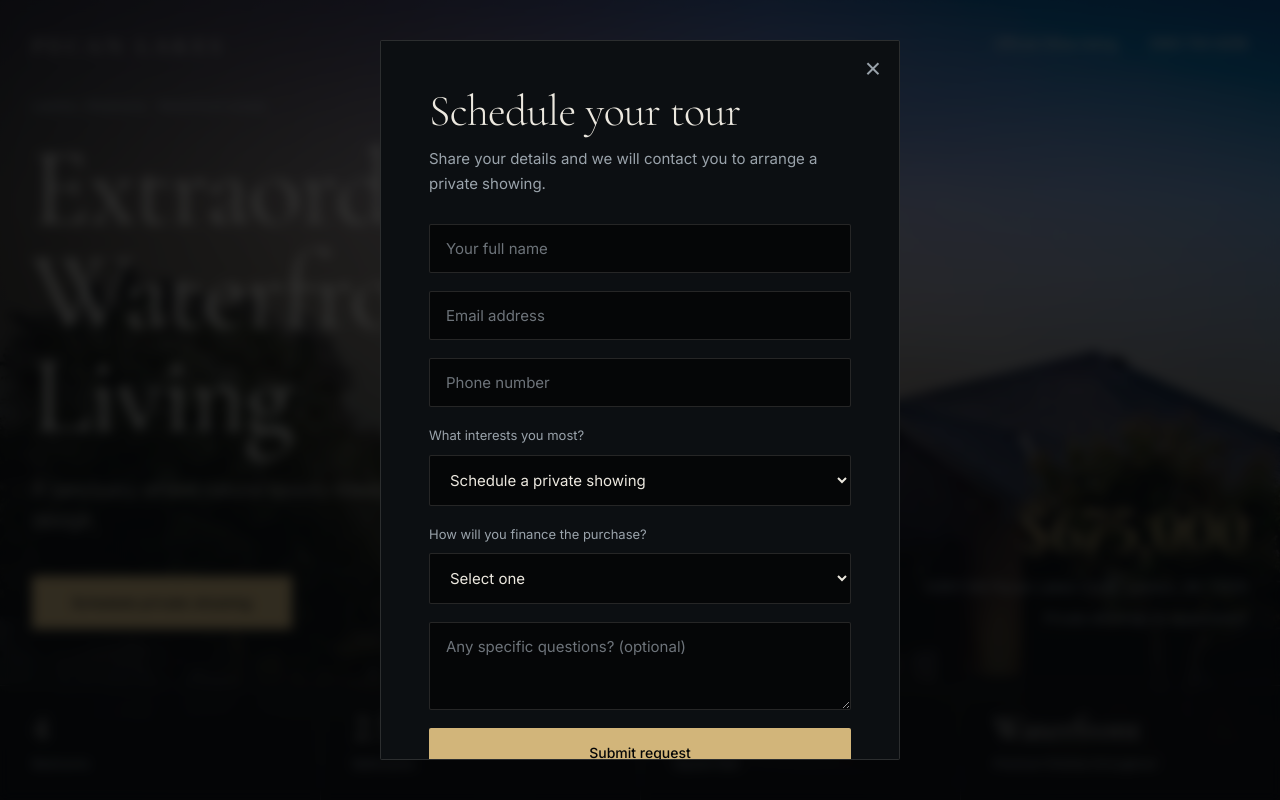
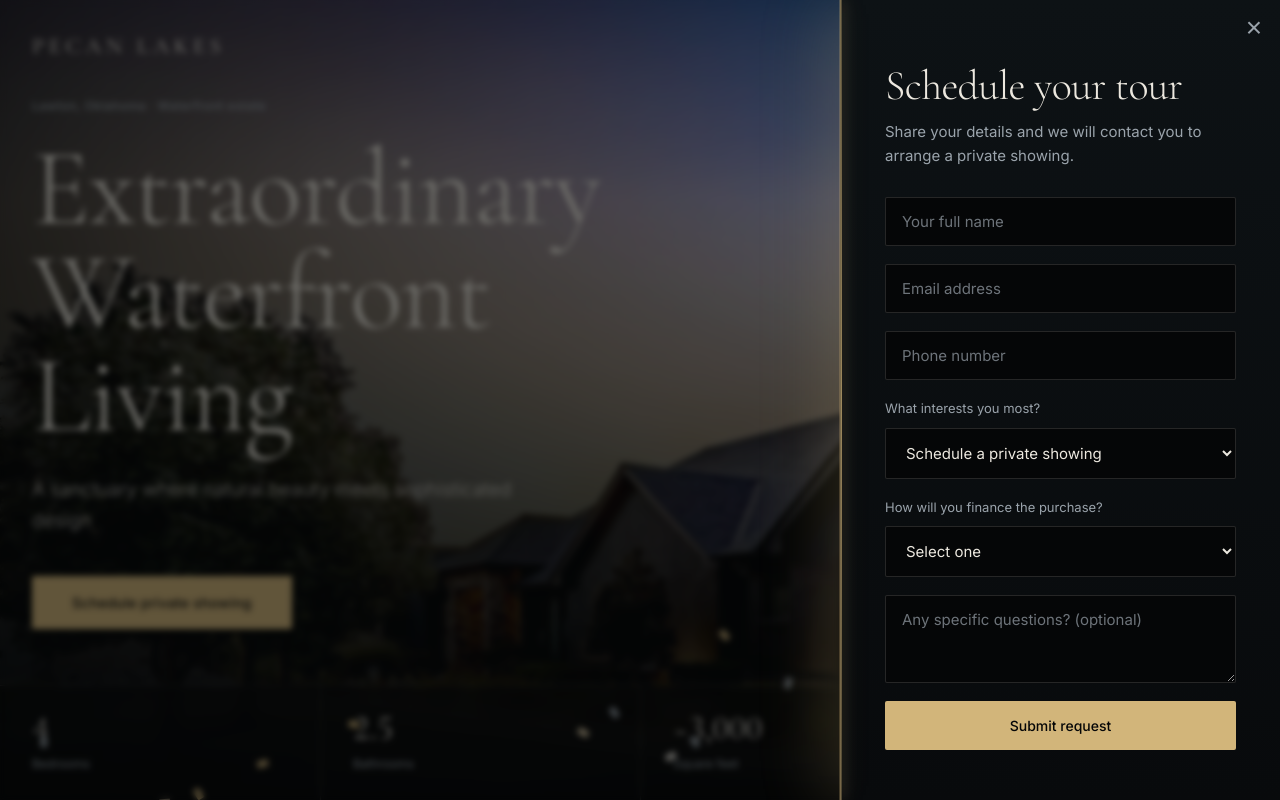
Before and after one commit to eli5421/Pecan-Lakes-Home-Sell-, a website: page index.html in a window 1280 px wide. Both pictures are taken after a click on the button "Schedule private showing". Shown: the top 800 px of the page. Drawn offline with nearby package versions, Linux system fonts and the light colour scheme.

Commit message:
Lead form becomes a lit side panel; light confetti on load; reopen tab
- Form slides in from the right with a glowing gold edge
- Opens by itself once per visit after a short pause; CTAs and the Request info tab reopen it
- Light confetti drifts once on page load (skipped for reduced motion)

Co-Authored-By: Claude Haiku 5.5 <noreply@anthropic.com>
Claude-Session: https://claude.ai/code/session_01LsiHEbD5JRuit7PnEFnKBv

```diff
--- a/index.html
+++ b/index.html
@@ -499,33 +499,64 @@
             font-size: 13px;
         }
 
-        /* ===== LEAD MODAL ===== */
+        /* ===== LEAD PANEL (slides in from the right) ===== */
         .modal {
             position: fixed;
             inset: 0;
             z-index: 1000;
-            align-items: center;
-            justify-content: center;
-            padding: 20px;
-            background: rgba(5, 6, 7, 0.78);
-            backdrop-filter: blur(6px);
-            -webkit-backdrop-filter: blur(6px);
+            display: flex;
+            justify-content: flex-end;
+            background: rgba(5, 6, 7, 0.55);
+            backdrop-filter: blur(3px);
+            -webkit-backdrop-filter: blur(3px);
+            animation: fadeIn 0.4s ease both;
         }
 
         .modal-card {
             position: relative;
-            width: 100%;
-            max-width: 520px;
-            max-height: 90vh;
+            width: min(440px, 100%);
+            height: 100%;
+            max-height: none;
             overflow-y: auto;
-            background: var(--graphite);
-            border: 1px solid var(--hairline);
-            border-radius: 2px;
-            padding: 48px;
+            background: linear-gradient(180deg, #0d1215 0%, #080a0c 100%);
+            border-left: 1px solid rgba(210, 181, 122, 0.55);
+            box-shadow:
+                -1px 0 0 rgba(210, 181, 122, 0.25),
+                -18px 0 60px rgba(210, 181, 122, 0.18),
+                inset 1px 0 0 rgba(210, 181, 122, 0.35);
+            padding: 64px 44px 48px;
+            animation: panelIn 0.7s cubic-bezier(0.2, 0.7, 0.2, 1) both;
+        }
+
+        .modal-card::before {
+            content: '';
+            position: absolute;
+            left: -1px;
+            top: 0;
+            bottom: 0;
+            width: 2px;
+            background: linear-gradient(180deg, transparent, var(--champagne), transparent);
+            box-shadow: 0 0 14px var(--champagne), 0 0 30px rgba(210, 181, 122, 0.5);
+            animation: led 3.2s ease-in-out infinite;
+        }
+
+        @keyframes panelIn {
+            from { transform: translateX(100%); }
+            to { transform: translateX(0); }
+        }
+
+        @keyframes fadeIn {
+            from { opacity: 0; }
+            to { opacity: 1; }
+        }
+
+        @keyframes led {
+            0%, 100% { opacity: 0.55; }
+            50% { opacity: 1; }
         }
 
         .modal-card h2 {
-            font-size: 44px;
+            font-size: 42px;
             margin-bottom: 12px;
         }
 
@@ -545,6 +576,50 @@
             line-height: 1;
             color: var(--mist);
             cursor: pointer;
+        }
+
+        .info-tab {
+            position: fixed;
+            right: 0;
+            top: 50%;
+            z-index: 900;
+            transform: translateY(-50%) rotate(180deg);
+            writing-mode: vertical-rl;
+            padding: 18px 12px;
+            background: var(--graphite);
+            color: var(--champagne);
+            border: 1px solid rgba(210, 181, 122, 0.5);
+            border-right: none;
+            font-family: inherit;
+            font-size: 13px;
+            letter-spacing: 0.04em;
+            cursor: pointer;
+            box-shadow: 0 0 18px rgba(210, 181, 122, 0.25);
+        }
+
+        body:has(#lead-modal[style*="flex"]) .info-tab { display: none; }
+
+        /* Light confetti: a single drift on page load */
+        .confetti {
+            position: fixed;
+            inset: 0;
+            z-index: 950;
+            pointer-events: none;
+            overflow: hidden;
+        }
+
+        .confetti i {
+            position: absolute;
+            top: -20px;
+            width: 7px;
+            height: 11px;
+            border-radius: 1px;
+            opacity: 0.85;
+            animation: drift linear forwards;
+        }
+
+        @keyframes drift {
+            to { transform: translate3d(var(--dx), 110vh, 0) rotate(var(--rot)); }
         }
 
         .modal-form {
@@ -782,6 +857,8 @@
 
     <a href="tel:+15807046296" class="call-button-mobile" id="mobile-call-button" style="display: none;" data-track-click="mobile-fixed-call-button">Call now to schedule</a>
 
+    <button class="info-tab" id="info-tab" type="button">Request info</button>
+
     <!-- Lead Capture Modal -->
     <div id="lead-modal" class="modal" style="display: none;">
         <div class="modal-card">
@@ -824,6 +901,44 @@
             <button class="modal-close" onclick="document.getElementById('lead-modal').style.display='none'" aria-label="Close">&times;</button>
         </div>
     </div>
+
+    <script>
+        // Opens the lead panel from the tab; the panel's own close button hides it again.
+        document.getElementById('info-tab').addEventListener('click', function () {
+            document.getElementById('lead-modal').style.display = 'flex';
+        });
+
+        // Light confetti, once on load (skipped for reduced motion).
+        (function () {
+            if (window.matchMedia('(prefers-reduced-motion: reduce)').matches) return;
+            var layer = document.createElement('div');
+            layer.className = 'confetti';
+            var colors = ['#ece8df', '#d2b57a', '#e8d4ae', '#9aa3ab'];
+            for (var n = 0; n < 46; n++) {
+                var bit = document.createElement('i');
+                bit.style.left = (Math.random() * 100) + '%';
+                bit.style.background = colors[n % colors.length];
+                bit.style.setProperty('--dx', ((Math.random() - 0.5) * 160) + 'px');
+                bit.style.setProperty('--rot', (Math.random() * 720 - 360) + 'deg');
+                bit.style.animationDuration = (5 + Math.random() * 4) + 's';
+                bit.style.animationDelay = (Math.random() * 1.6) + 's';
+                layer.appendChild(bit);
+            }
+            document.body.appendChild(layer);
+            setTimeout(function () { layer.remove(); }, 11000);
+        })();
+
+        // Open the panel by itself once per visit, after a short pause.
+        (function () {
+            var seen = false;
+            try { seen = sessionStorage.getItem('pecan_panel_seen') === '1'; } catch (e) {}
+            if (seen) return;
+            setTimeout(function () {
+                document.getElementById('lead-modal').style.display = 'flex';
+                try { sessionStorage.setItem('pecan_panel_seen', '1'); } catch (e) {}
+            }, 9000);
+        })();
+    </script>
 
     <script>
         // ---- Lead delivery (Web3Forms) ----
```
